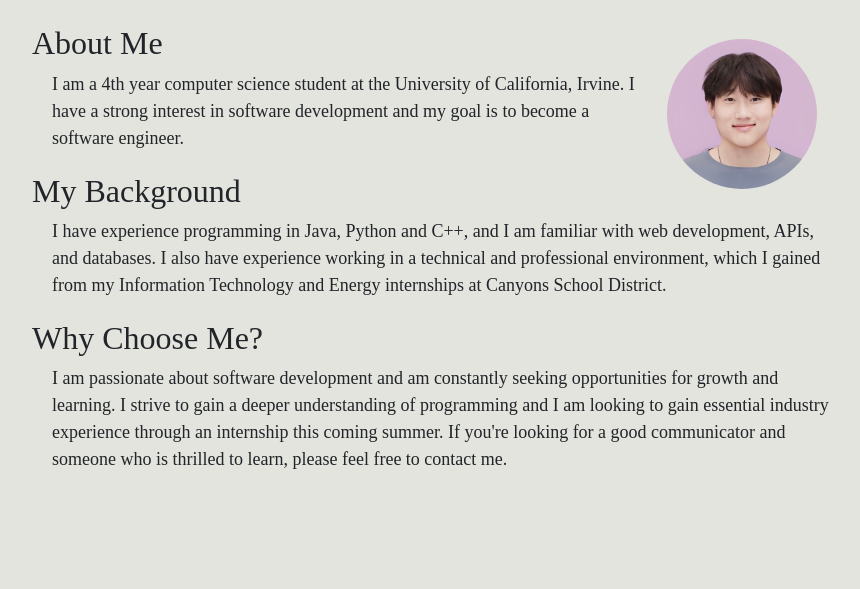
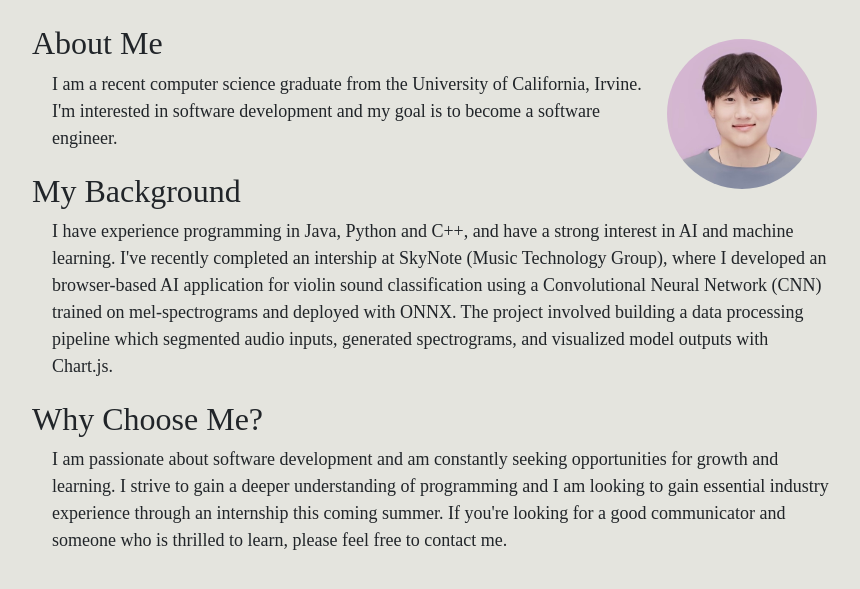
Before and after one commit to MiBearX/NBAStats, a Flask app: page / in a window 1280 px wide. Shown: the part 79-668 px from the top of the page, without its empty margins (208-1068 px from the left). Run offline with Flask 3, Linux system fonts and the light colour scheme; some libraries are stand-ins or nearby versions.

Commit message:
Added new internship to bio.

```diff
--- a/website/templates/bio.html
+++ b/website/templates/bio.html
@@ -24,13 +24,13 @@
 
         <h2>About Me</h2>
         <p>
-            I am a 4th year computer science student at the University of California, Irvine. I have a strong interest in software development
+            I am a recent computer science graduate from the University of California, Irvine. I'm interested in software development
             and my goal is to become a software engineer.
         </p>
 
         <h2>My Background</h2>
         <p>
-            I have experience programming in Java, Python and C++, and I am familiar with web development, APIs, and databases. I also have experience working in a technical and professional environment, which I gained from my Information Technology and Energy internships at Canyons School District.
+            I have experience programming in Java, Python and C++, and have a strong interest in AI and machine learning. I've recently completed an intership at SkyNote (Music Technology Group), where I developed an browser-based AI application for violin sound classification using a Convolutional Neural Network (CNN) trained on mel-spectrograms and deployed with ONNX. The project involved building a data processing pipeline which segmented audio inputs, generated spectrograms, and visualized model outputs with Chart.js.
         </p>
 
         <h2>Why Choose Me?</h2>
```
